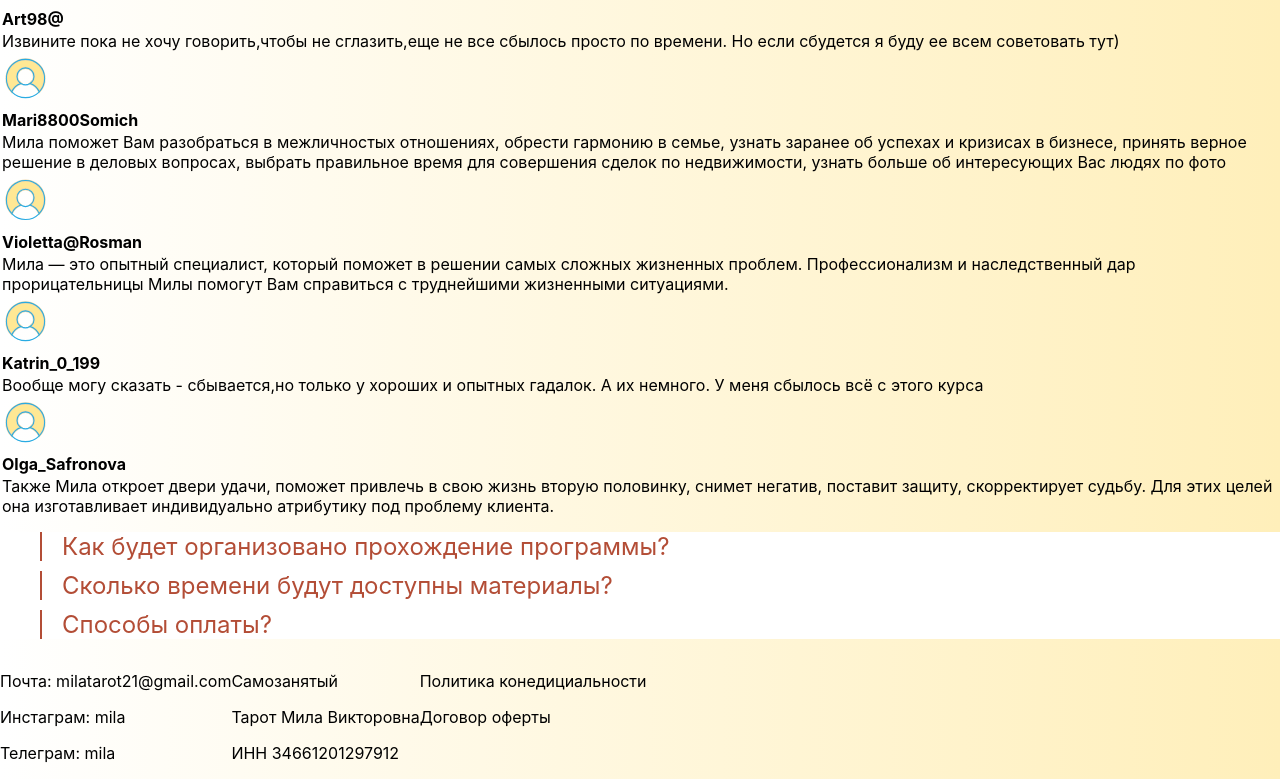
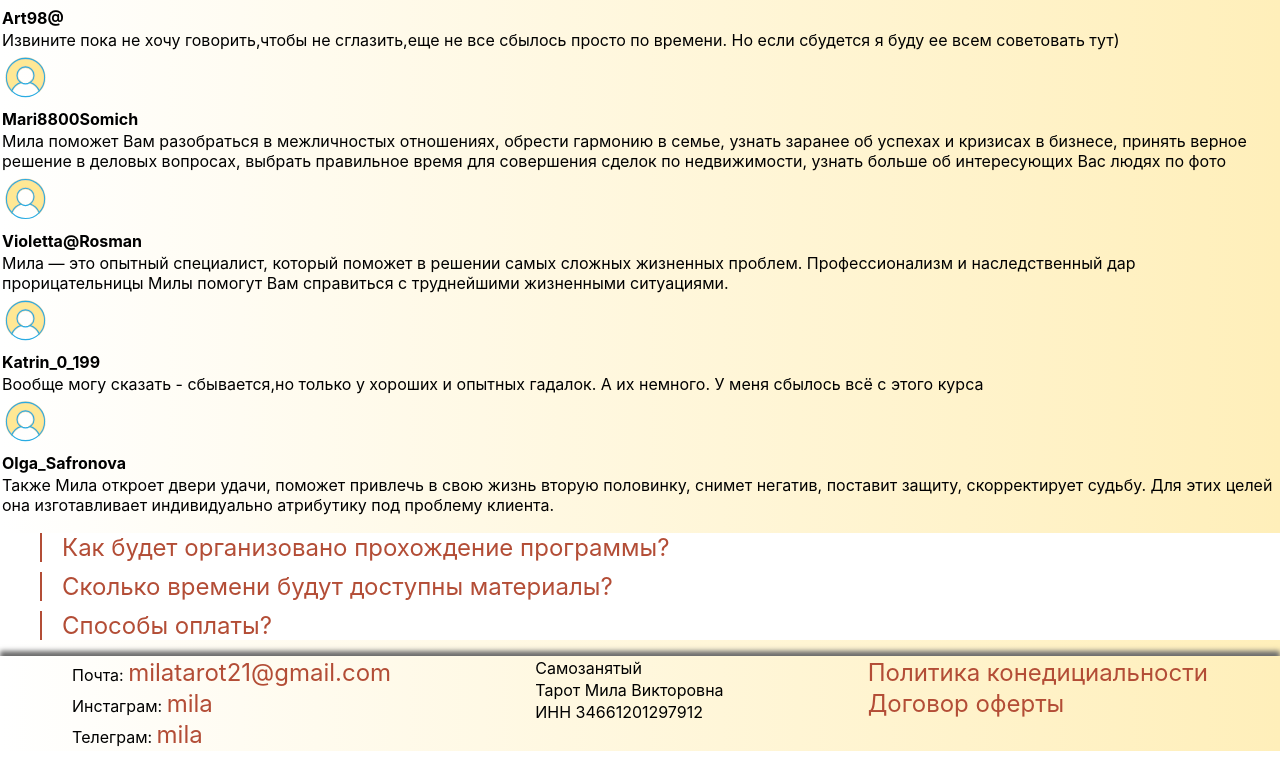
Before and after one commit to shinkar94/Tarot, a React (Create React App) app: page / in a window 1280 px wide. Shown: the part 3028-3807 px from the top of the page. After the commit the page ends 3779 px from the top, so only its background shows below. Built offline with nearby package versions, Linux system fonts and the light colour scheme.

Commit message:
style: add style in Footer and Reviews page

```diff
--- a/src/features/Footer/Footer.tsx
+++ b/src/features/Footer/Footer.tsx
@@ -5,9 +5,9 @@ export const Footer = () => {
     return (
         <StFooter>
             <div className={'Contact'}>
-                <p>Почта: milatarot21@gmail.com</p>
-                <p>Инстаграм: mila</p>
-                <p>Телеграм: mila</p>
+                <p>Почта: <span>milatarot21@gmail.com</span></p>
+                <p>Инстаграм: <span>mila</span></p>
+                <p>Телеграм: <span>mila</span></p>
             </div>
             <div className={'IP'}>
                 <p>Самозанятый</p>
@@ -15,8 +15,8 @@ export const Footer = () => {
                 <p>ИНН 34661201297912</p>
             </div>
             <div className={'docs'}>
-                <p>Политика конедициальности</p>
-                <p>Договор оферты</p>
+                <p><span>Политика конедициальности</span></p>
+                <p><span>Договор оферты</span></p>
             </div>
         </StFooter>
     );
@@ -24,4 +24,13 @@ export const Footer = () => {
 
 const StFooter = styled.div`
   display: flex;
+  justify-content: space-around;
+  box-shadow: 0 -5px 5px #6c6c6c;
+  & span{
+    color: #B34D36;
+    font-size: 24px;
+  }
+  & p{
+    margin: 2px;
+  }
 `
--- a/src/features/Reviews/ReviewsPage.tsx
+++ b/src/features/Reviews/ReviewsPage.tsx
@@ -1,11 +1,18 @@
 import React from 'react';
 import {ReviewsList} from "./ReviewsList";
+import styled from "styled-components";
 
 export const ReviewsPage = () => {
     return (
-        <div>
+        <WrapperReviews>
             <button>Оставить отзыв</button>
             <ReviewsList />
-        </div>
+        </WrapperReviews>
     );
 };
+
+const WrapperReviews = styled.div`
+  display: flex;
+  flex-direction: column;
+  align-items: center;
+`
```
